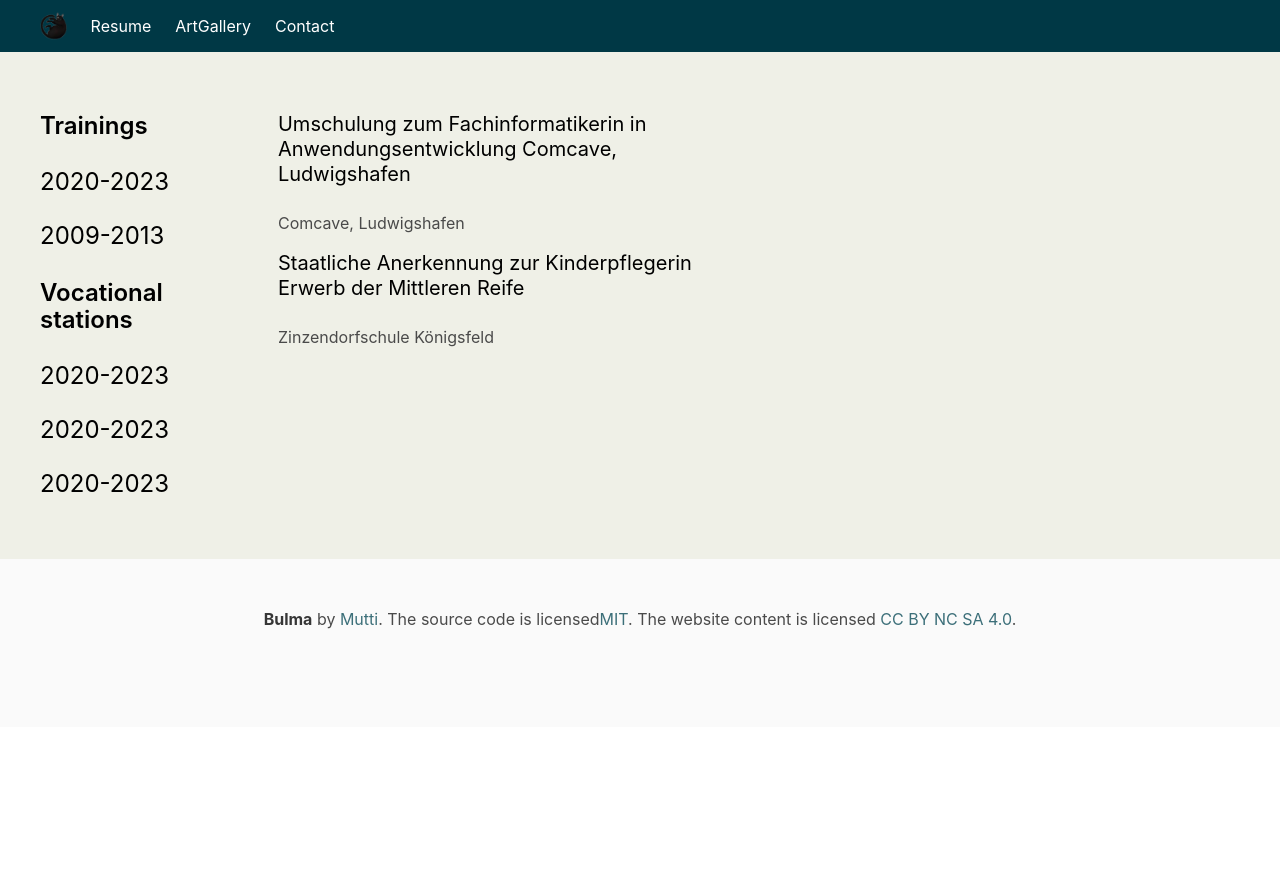
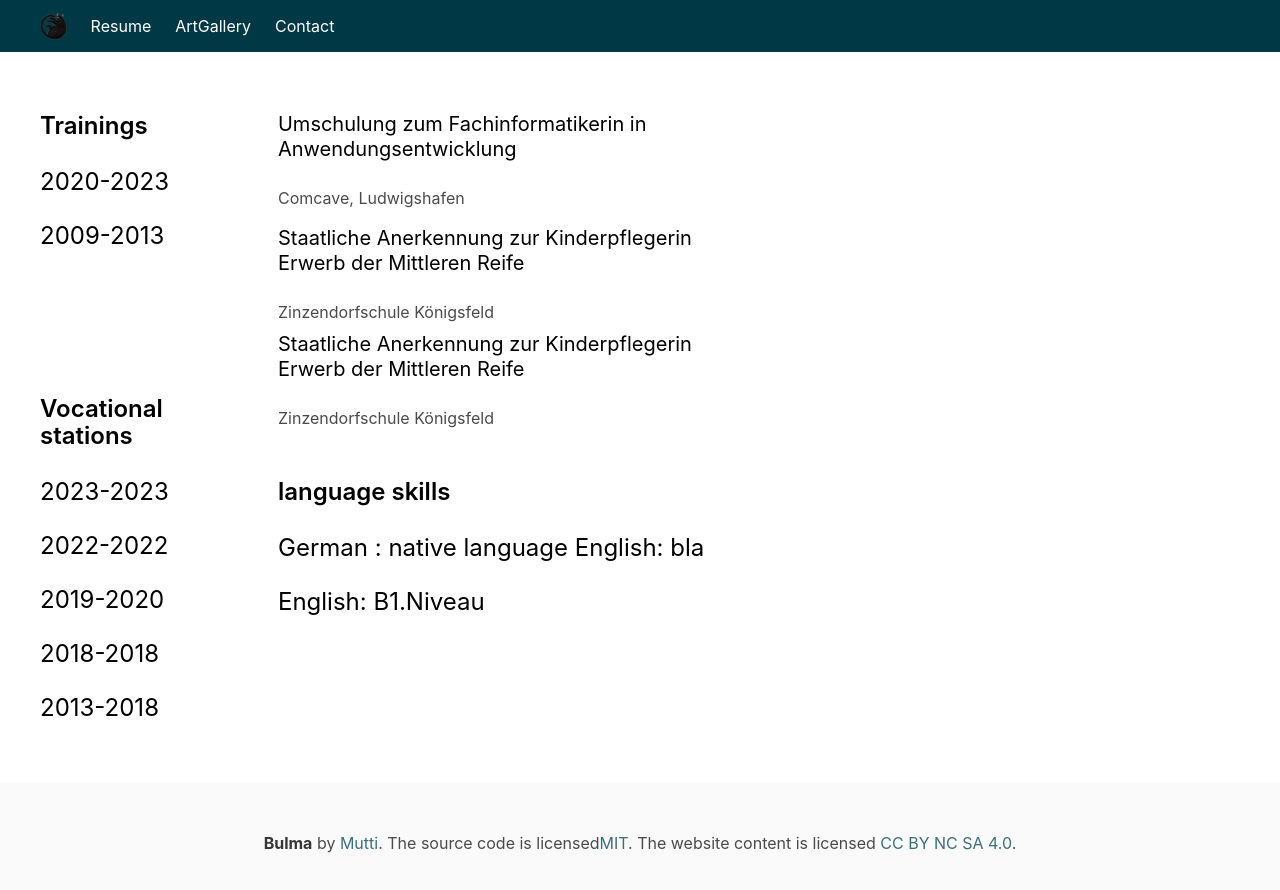
Before and after one commit to soelen/flat-cat-webseite, a React (Vite) app: page /resume in a window 1280 px wide. Shown: the top 890 px of the page. Before the commit the page ends 800 px from the top, so only its background shows below. Built offline with nearby package versions, Linux system fonts and the light colour scheme.

Commit message:
added some resume data

```diff
--- a/src/pages/Resume.tsx
+++ b/src/pages/Resume.tsx
@@ -5,34 +5,43 @@ function Resume() {
 
   // Skillbars
   return (
-<div className="Home">
-      <section className="introduction py-6">
+<div className="resume">
+      <section className="py-6">
         <div className="container">
           <div className="columns my-0">
             <div className="column is-7 textColumn">
 
-
 <div className="columns">
   <div className="column is-one-third">
+
+{/* _Trainings_________________________________________________*/}
     <h4 className="title is-4 pb-5">Trainings</h4>
       <h4 className="subtitle is-4">2020-2023</h4>
-      <h4 className="subtitle is-4">2009-2013</h4>
+      <h4 className="subtitle is-4 mb-6 pb-6 yb-6">2009-2013</h4>
 
-<h4 className="title is-4 pb-5 pt-5">Vocational stations</h4>
-      <h4 className="subtitle is-4">2020-2023</h4>
-      <h4 className="subtitle is-4">2020-2023</h4>
-      <h4 className="subtitle is-4">2020-2023</h4>
 
+
+<section>
+{/* _Berufliche stationen_________________________________________________*/}
+<h4 className="title is-4 pb-5 pt-6">Vocational stations</h4>
+      <h4 className="subtitle is-4">2023-2023</h4>
+      <h4 className="subtitle is-4">2022-2022</h4>
+      <h4 className="subtitle is-4">2019-2020</h4>
+      <h4 className="subtitle is-4">2018-2018</h4>
+      <h4 className="subtitle is-4">2013-2018</h4>
+
+      </section>
 
   </div>
     <div className="column">
 
       <h5 className="subtitle is-5">
     Umschulung zum Fachinformatikerin in Anwendungsentwicklung
-    Comcave, Ludwigshafen
+
       </h5>
     <p className="mb-4">
     Comcave, Ludwigshafen
+
     </p>
 
 
@@ -44,6 +53,21 @@ function Resume() {
 
     Zinzendorfschule Königsfeld
     </p>
+
+{/* _________________hier muss space rein?_________________________________*/}
+      <h5 className="subtitle is-5 mt-2">
+    Staatliche Anerkennung zur Kinderpflegerin
+    Erwerb der Mittleren Reife
+    </h5>
+    <p className="mt-1">
+
+    Zinzendorfschule Königsfeld
+    </p>
+
+{/* _Berufliche stationen_________________________________________________*/}
+<h4 className="title is-4 pb-5 pt-6">language skills</h4>
+      <h4 className="subtitle is-4">German : native language English: bla </h4>
+      <h4 className="subtitle is-4">English: B1.Niveau </h4>
 
 
   </div>
```
